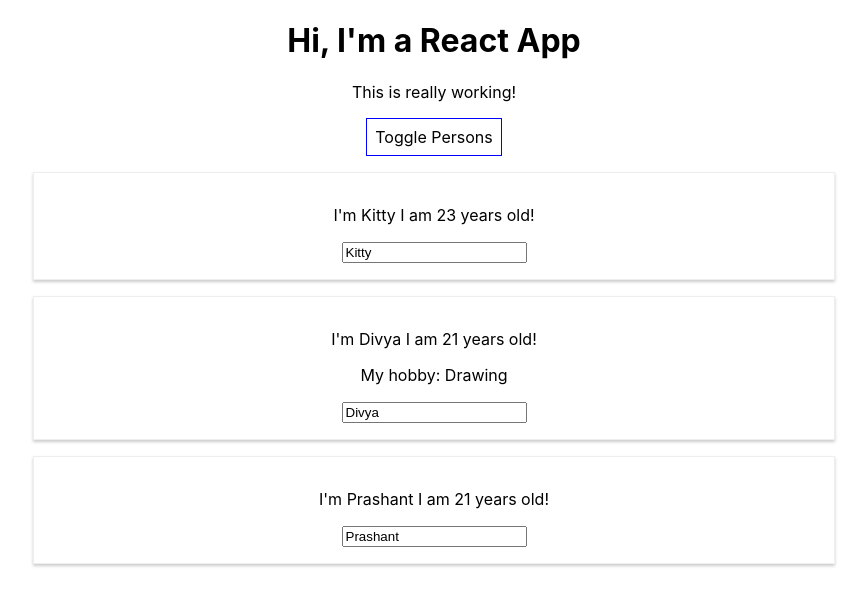
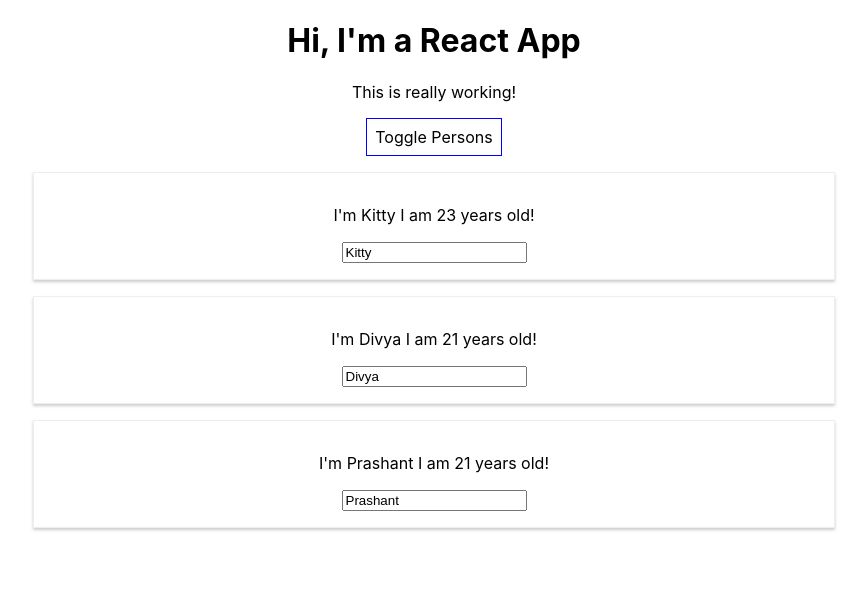
Before and after one commit to Kritika-Suman/complete-react-course, a React (Create React App) app: page / in a window 1280 px wide. Both pictures are taken after a click on the button "Toggle Persons". Shown: the top 606 px of the page, without its empty margins (206-1073 px from the left). Built offline with nearby package versions, Linux system fonts and the light colour scheme.

Commit message:
Learned and implemented map() function.

```diff
--- a/src/App.js
+++ b/src/App.js
@@ -57,17 +57,12 @@
 
             persons = (
                  <div>
-                    <Person
-                        name={this.state.persons[0].name}
-                        age={this.state.persons[0].age}/>
-                    <Person
-                        name={this.state.persons[1].name}
-                        age={this.state.persons[1].age}
-                        click={this.switchNameHandler.bind(this, "Kritika!")}
-                        changed={this.nameChangedHandler}>My hobby: Drawing</Person>
-                    <Person
-                        name={this.state.persons[2].name}
-                        age={this.state.persons[2].age}/>
+                    {this.state.persons.map(person => {
+                        return <Person
+                                    name={person.name}
+                                    age={person.age}
+                               />
+                    })}
                 </div>
             );
 
```
